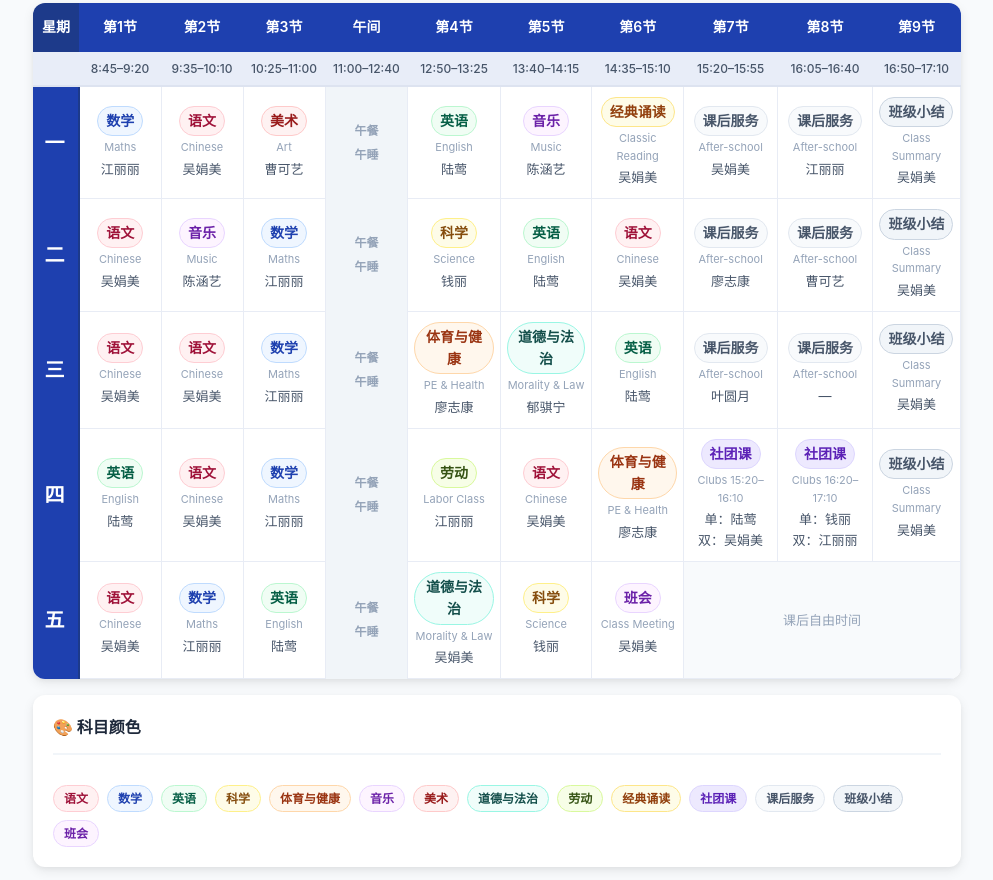
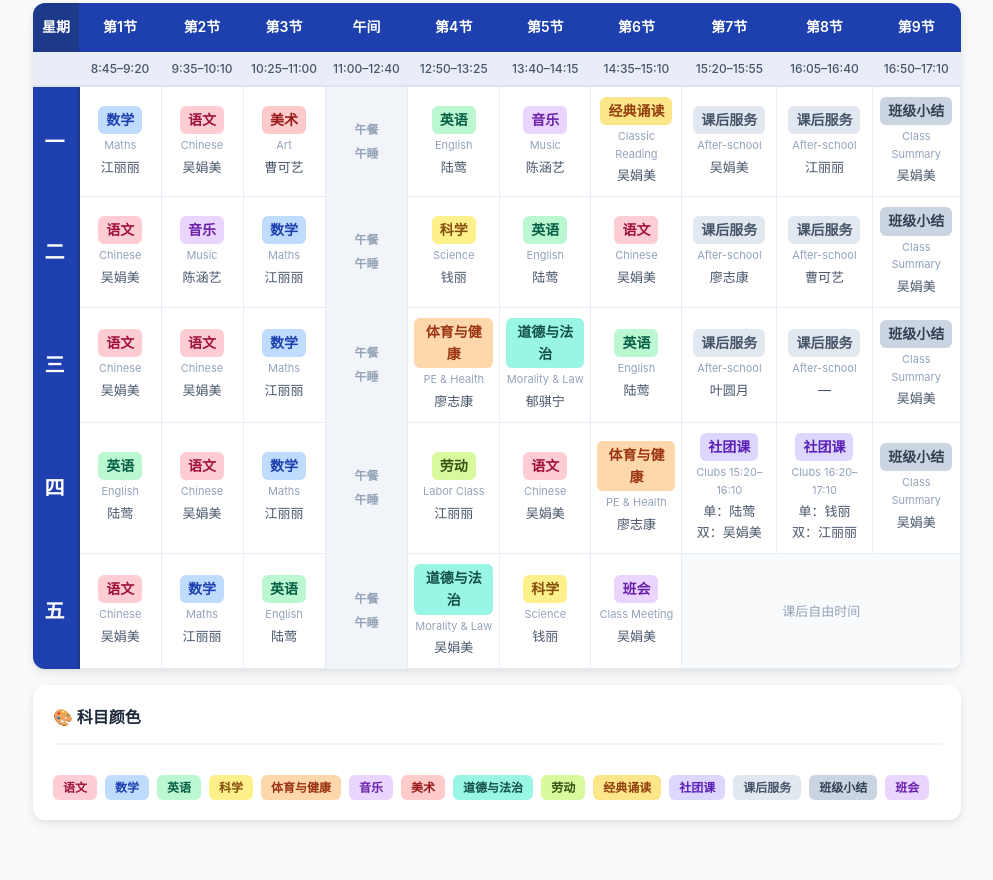
Before and after one commit to sleric1024/wflnx, a plain HTML site: page schedule.html in a window 1280 px wide. Shown: the part 160-1040 px from the top of the page, without its empty margins (143-1136 px from the left). Drawn offline with Linux system fonts and the light colour scheme.

Commit message:
Schedule subject tags: filled color bg, no border, rounded rect

```diff
--- a/css/style.css
+++ b/css/style.css
@@ -395,28 +395,28 @@ nav {
   font-size: 14px;
   font-weight: 700;
   padding: 3px 8px;
-  border-radius: 999px;
-  border: 1.5px solid currentColor;
+  border-radius: 6px;
+  border: none;
   margin-bottom: 3px;
 }
 .subj-en    { font-size: 11px; color: #94a3b8; margin-bottom: 2px; display: block; }
 .subj-teacher { font-size: 13px; color: #475569; display: block; }
 
 /* Subject colour palette */
-.s-chinese .subj-tag { background:#fff1f2; border-color:#fecdd3; color:#9f1239; }
-.s-math    .subj-tag { background:#eff6ff; border-color:#bfdbfe; color:#1e40af; }
-.s-english .subj-tag { background:#f0fdf4; border-color:#bbf7d0; color:#065f46; }
-.s-science .subj-tag { background:#fefce8; border-color:#fef08a; color:#854d0e; }
-.s-pe      .subj-tag { background:#fff7ed; border-color:#fed7aa; color:#9a3412; }
-.s-music   .subj-tag { background:#fdf4ff; border-color:#e9d5ff; color:#6b21a8; }
-.s-art     .subj-tag { background:#fef2f2; border-color:#fecaca; color:#991b1b; }
-.s-moral   .subj-tag { background:#f0fdfa; border-color:#99f6e4; color:#134e4a; }
-.s-labor   .subj-tag { background:#f7fee7; border-color:#d9f99d; color:#365314; }
-.s-classic .subj-tag { background:#fefce8; border-color:#fde68a; color:#92400e; }
-.s-club    .subj-tag { background:#ede9fe; border-color:#ddd6fe; color:#5b21b6; }
-.s-after   .subj-tag { background:#f8fafc; border-color:#e2e8f0; color:#475569; }
-.s-summary .subj-tag { background:#f1f5f9; border-color:#cbd5e1; color:#475569; }
-.s-meeting .subj-tag { background:#fdf4ff; border-color:#e9d5ff; color:#6b21a8; }
+.s-chinese .subj-tag { background:#fecdd3; color:#9f1239; }
+.s-math    .subj-tag { background:#bfdbfe; color:#1e40af; }
+.s-english .subj-tag { background:#bbf7d0; color:#065f46; }
+.s-science .subj-tag { background:#fef08a; color:#854d0e; }
+.s-pe      .subj-tag { background:#fed7aa; color:#9a3412; }
+.s-music   .subj-tag { background:#e9d5ff; color:#6b21a8; }
+.s-art     .subj-tag { background:#fecaca; color:#991b1b; }
+.s-moral   .subj-tag { background:#99f6e4; color:#134e4a; }
+.s-labor   .subj-tag { background:#d9f99d; color:#365314; }
+.s-classic .subj-tag { background:#fde68a; color:#92400e; }
+.s-club    .subj-tag { background:#ddd6fe; color:#5b21b6; }
+.s-after   .subj-tag { background:#e2e8f0; color:#475569; }
+.s-summary .subj-tag { background:#cbd5e1; color:#334155; }
+.s-meeting .subj-tag { background:#e9d5ff; color:#6b21a8; }
 
 /* ── Subject colour legend ───────────────── */
 .subj-legend {
@@ -429,8 +429,7 @@ nav {
   font-size: 12px;
   font-weight: 600;
   padding: 3px 10px;
-  border-radius: 999px;
-  border: 1.5px solid currentColor;
+  border-radius: 6px;
 }
 
 /* ── Duty table ──────────────────────────── */
--- a/schedule.html
+++ b/schedule.html
@@ -316,20 +316,20 @@
   <div class="card" style="margin-top:16px;">
     <div class="card-head">🎨 科目颜色</div>
     <div class="subj-legend">
-      <span class="subj-legend-item" style="background:#fff1f2;border-color:#fecdd3;color:#9f1239;">语文</span>
-      <span class="subj-legend-item" style="background:#eff6ff;border-color:#bfdbfe;color:#1e40af;">数学</span>
-      <span class="subj-legend-item" style="background:#f0fdf4;border-color:#bbf7d0;color:#065f46;">英语</span>
-      <span class="subj-legend-item" style="background:#fefce8;border-color:#fef08a;color:#854d0e;">科学</span>
-      <span class="subj-legend-item" style="background:#fff7ed;border-color:#fed7aa;color:#9a3412;">体育与健康</span>
-      <span class="subj-legend-item" style="background:#fdf4ff;border-color:#e9d5ff;color:#6b21a8;">音乐</span>
-      <span class="subj-legend-item" style="background:#fef2f2;border-color:#fecaca;color:#991b1b;">美术</span>
-      <span class="subj-legend-item" style="background:#f0fdfa;border-color:#99f6e4;color:#134e4a;">道德与法治</span>
-      <span class="subj-legend-item" style="background:#f7fee7;border-color:#d9f99d;color:#365314;">劳动</span>
-      <span class="subj-legend-item" style="background:#fefce8;border-color:#fde68a;color:#92400e;">经典诵读</span>
-      <span class="subj-legend-item" style="background:#ede9fe;border-color:#ddd6fe;color:#5b21b6;">社团课</span>
-      <span class="subj-legend-item" style="background:#f8fafc;border-color:#e2e8f0;color:#475569;">课后服务</span>
-      <span class="subj-legend-item" style="background:#f1f5f9;border-color:#cbd5e1;color:#475569;">班级小结</span>
-      <span class="subj-legend-item" style="background:#fdf4ff;border-color:#e9d5ff;color:#6b21a8;">班会</span>
+      <span class="subj-legend-item" style="background:#fecdd3;color:#9f1239;">语文</span>
+      <span class="subj-legend-item" style="background:#bfdbfe;color:#1e40af;">数学</span>
+      <span class="subj-legend-item" style="background:#bbf7d0;color:#065f46;">英语</span>
+      <span class="subj-legend-item" style="background:#fef08a;color:#854d0e;">科学</span>
+      <span class="subj-legend-item" style="background:#fed7aa;color:#9a3412;">体育与健康</span>
+      <span class="subj-legend-item" style="background:#e9d5ff;color:#6b21a8;">音乐</span>
+      <span class="subj-legend-item" style="background:#fecaca;color:#991b1b;">美术</span>
+      <span class="subj-legend-item" style="background:#99f6e4;color:#134e4a;">道德与法治</span>
+      <span class="subj-legend-item" style="background:#d9f99d;color:#365314;">劳动</span>
+      <span class="subj-legend-item" style="background:#fde68a;color:#92400e;">经典诵读</span>
+      <span class="subj-legend-item" style="background:#ddd6fe;color:#5b21b6;">社团课</span>
+      <span class="subj-legend-item" style="background:#e2e8f0;color:#475569;">课后服务</span>
+      <span class="subj-legend-item" style="background:#cbd5e1;color:#334155;">班级小结</span>
+      <span class="subj-legend-item" style="background:#e9d5ff;color:#6b21a8;">班会</span>
     </div>
   </div>
 
```
